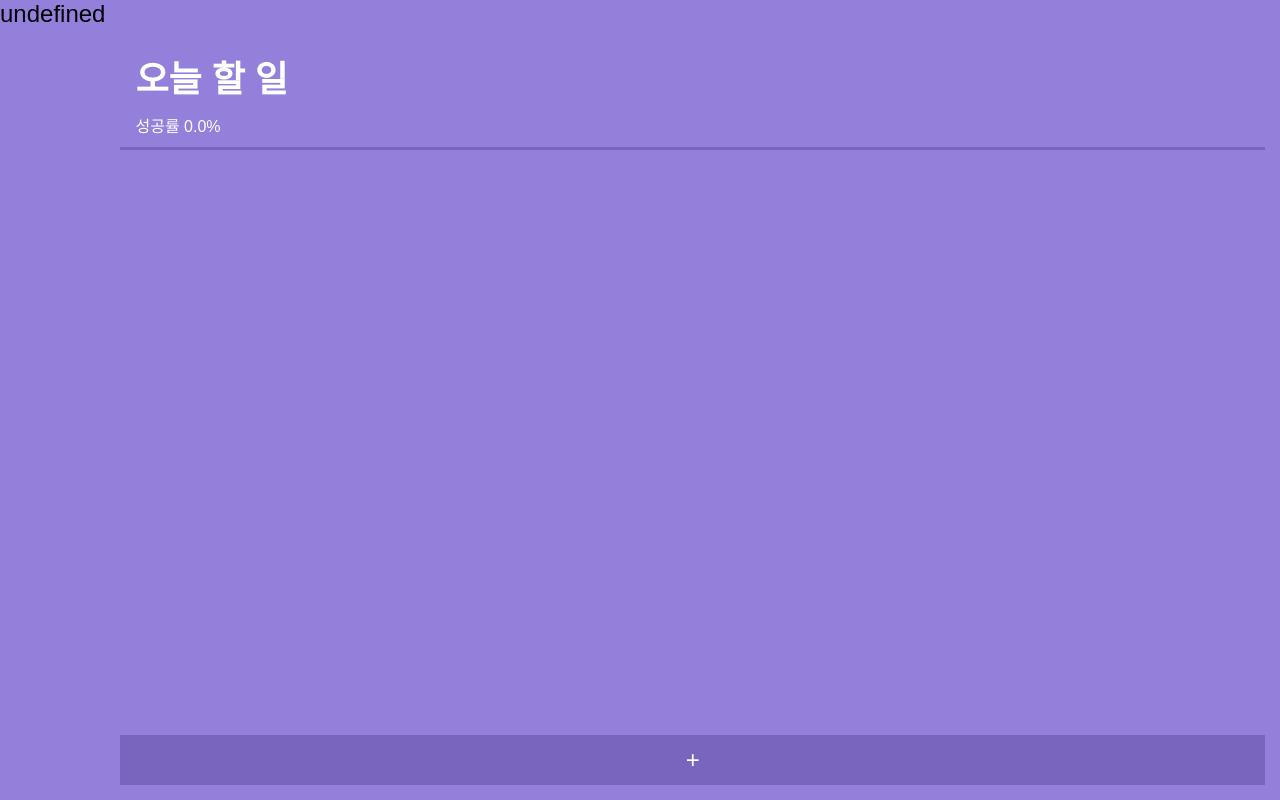
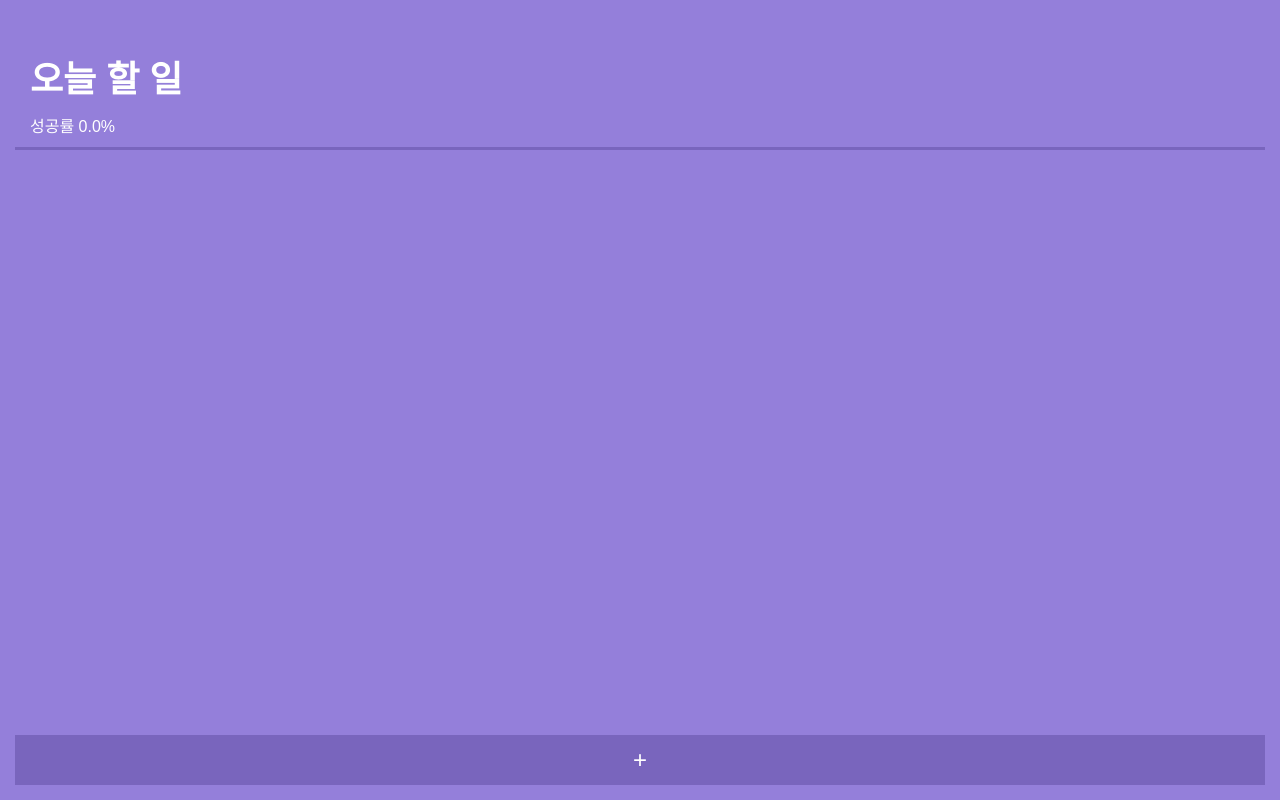
Before and after one commit to Leafurya/Dday-program, a React (Create React App) app in the folder client/: page / in a window 1280 px wide. Built offline with nearby package versions, Linux system fonts and the light colour scheme; a web font is replaced by a local one.

Commit message:
Update App.js

```diff
--- a/client/src/App.js
+++ b/client/src/App.js
@@ -62,7 +62,6 @@ function App() {
 	if(Object.keys(projectBundle).length){
 		return (
 			<div className="App">
-				<div>{install.current??"undefined"}</div>
 				<BrowserRouter>
 					<Routes>
 						<Route  path="/" element={<Lobby/>}></Route>
```
